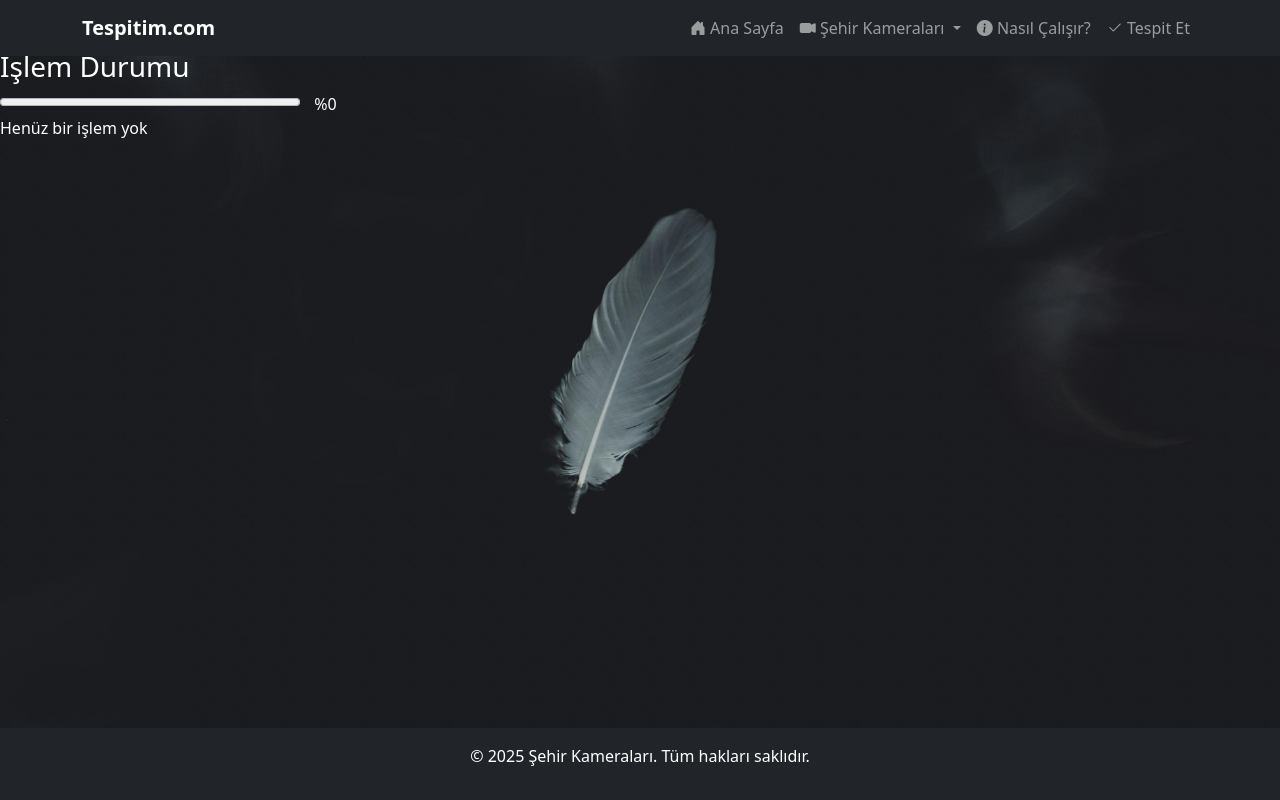
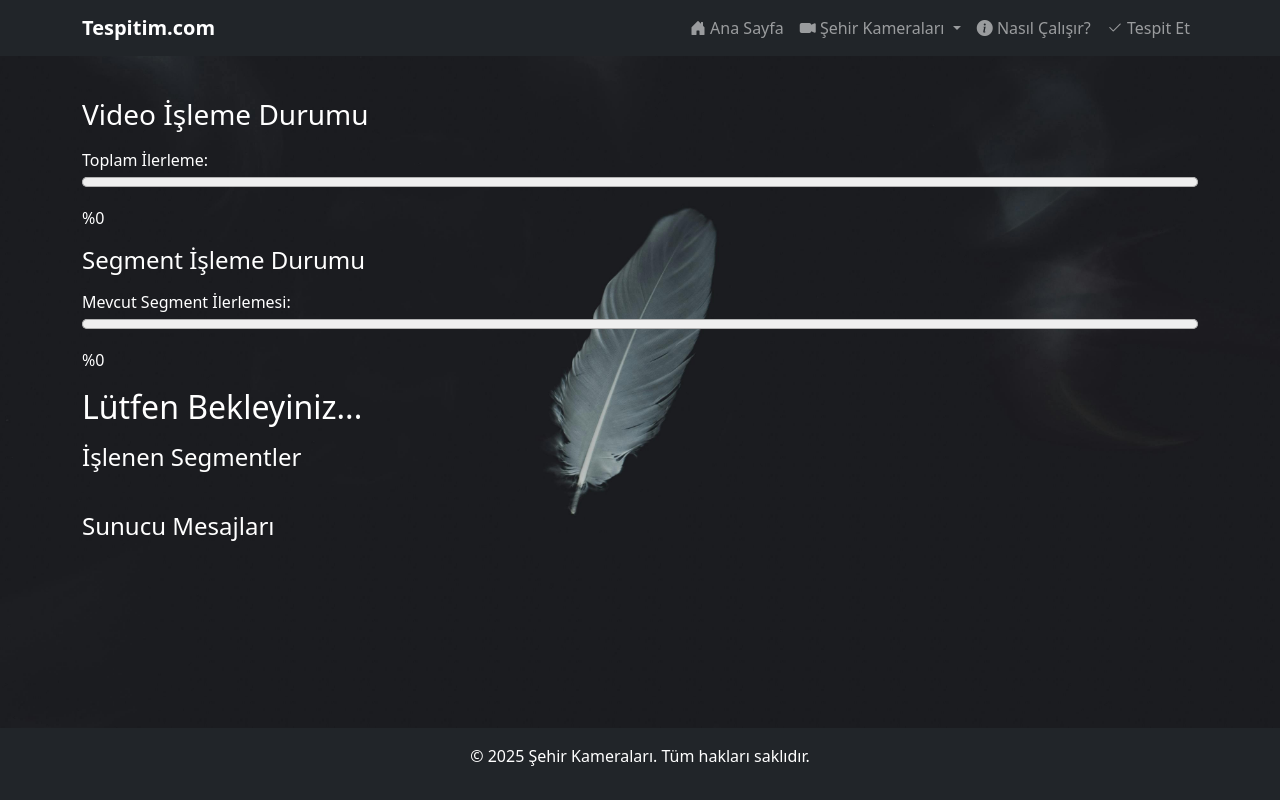
Before and after one commit to HuseyinErkek/DogDetectionApp, a Flask app: page /processing in a window 1280 px wide. Run offline with Flask 3, Linux system fonts and the light colour scheme; some libraries are stand-ins or nearby versions.

Commit message:
feature: İşleme sırasında işlenen segment olayını ,kalan zamanı, toplam progresi ve uniquefilename gosteren kullanıcı arayuzunu guncelle

```diff
--- a/templates/processing.html
+++ b/templates/processing.html
@@ -1,64 +1,58 @@
-{% extends 'base.html' %}  {# Bu şablonun 'base.html'den miras aldığını belirtir #}
+{% extends 'base.html' %}
 
-{% block title %} İşleme Sırası {% endblock %}  {# Sayfa başlığını tanımlar #}
+{% block title %} İşleme Sırası {% endblock %}
 
-{% block content %}  {# Sayfa içeriğini tanımlar #}
-    <h3 class="text-white">İşlem Durumu</h3>  {# Başlık #}
+{% block content %}
+    <div class="container mt-5">
+        <h3 class="text-white mb-3">Video İşleme Durumu</h3>
 
-
-    <div class="text-white">
-     <progress  {# İlerleme çubuğu #}
+        <div class="text-white mb-3">
+            <span>Toplam İlerleme:</span>
+            <progress
                 id="progressBar"
-        value="0"  {# Başlangıç değeri 0 #}
-        max="100"  {# Maksimum değer 100 #}
-        style="width: 300px;"  {# Stil tanımlaması (genişlik) #}>
+                value="0"
+                max="100"
+                style="width: 100%; height: 20px;"
+                class="mb-2">
             </progress>
-        <span id="progressPercent" style="margin-left: 10px;">%0</span>
+            <span id="progressPercent">%0</span>
         </div>
 
-    <div id="progressText" class="text-white">Henüz bir işlem yok</div>  {# İlerleme metni için bir div #}
+        <h4 class="text-white mb-3">Segment İşleme Durumu</h4>
+        <div class="text-white mb-3">
+            <span>Mevcut Segment İlerlemesi:</span>
+            <progress
+                id="segmentProgressBar"
+                value="0"
+                max="100"
+                style="width: 100%; height: 20px;"
+                class="mb-2">
+            </progress>
+            <span id="segmentProgressPercent">%0</span>
+        </div>
 
-    <script src="https://cdnjs.cloudflare.com/ajax/libs/socket.io/4.6.1/socket.io.min.js"></script>  {# SocketIO kütüphanesini yükler #}
+        <h2 class="text-white mb-3">Lütfen Bekleyiniz...</h2>
+        <div id="countdown" class="text-white mb-3"></div>
 
-    <script>
-        const socket = io('http://127.0.0.1:5000');  {# SocketIO bağlantısını kurar (sunucu adresi) #}
+        <h4 class="text-white mb-3">İşlenen Segmentler</h4>
+        <ul id="segmentList" class="list-group text-white">
+            {# İşlenen segmentler JavaScript ile buraya eklenecek #}
+        </ul>
 
-        socket.on('server_message', function (data) {  {# 'server_message' olayını dinler #}
-            console.log('Sunucudan gelen mesaj:', data.message);  {# Konsola mesajı yazdırır #}
-            document.getElementById('messages').innerHTML += `<p>${data.message}</p>`;  {# Mesajı sayfadaki 'messages' div'ine ekler #}
-        });
+        <div id="messages" class="mt-4 text-white">
+            <h4>Sunucu Mesajları</h4>
+            {# Sunucu mesajları JavaScript ile buraya eklenecek #}
+        </div>
 
-          socket.on('progress', function(data) {
-            console.log("İlerleme verisi:", data.progress, "Dosya Adı:", data.filename);
+        <div id="error-message" class="mt-4 alert alert-danger text-center" style="display: none;">
+            {# Hata mesajları JavaScript ile buraya eklenecek ve gösterilecek #}
+        </div>
 
-            const progressBar = document.getElementById('progressBar');
-            const progressPercent = document.getElementById('progressPercent');
-            const progressText = document.getElementById('progressText');
+        <div id="success-message" class="mt-4 alert alert-success text-center" style="display: none;">
+            {# Başarı mesajları (isteğe bağlı) JavaScript ile buraya eklenecek ve gösterilecek #}
+        </div>
+    </div>
 
-            progressBar.value = data.progress;
-            progressPercent.textContent = `%${data.progress.toFixed(2)}`;
-
-            if(data.filename){
-                progressText.textContent = `İşlemdeki Dosya: ${data.filename}`;
-            } else {
-                progressText.textContent = "Henüz bir işlem yok";
-            }
-
-            // Renk değişimi
-            if (data.progress < 50) {
-                progressBar.style.backgroundColor = "red";
-            } else if (data.progress < 80) {
-                progressBar.style.backgroundColor = "yellow";
-            } else {
-                progressBar.style.backgroundColor = "green";
-            }
-        });
-
-        socket.on('server_close_message', function (data) {  {# 'server_close_message' olayını dinler #}
-            console.log('Sunucudan gelen mesaj:', data.message);  {# Konsola mesajı yazdırır #}
-            document.getElementById('messages').innerHTML += `<p>${data.message}</p>`;  {# Mesajı sayfadaki 'messages' div'ine ekler #}
-        });
-
-
-    </script>
+    <script src="https://cdnjs.cloudflare.com/ajax/libs/socket.io/4.6.1/socket.io.min.js"></script>
+    <script src="{{ url_for('static', filename='client.js') }}"></script>
 {% endblock content %}
```
Lines whose indentation alone changed are shown as unchanged.
